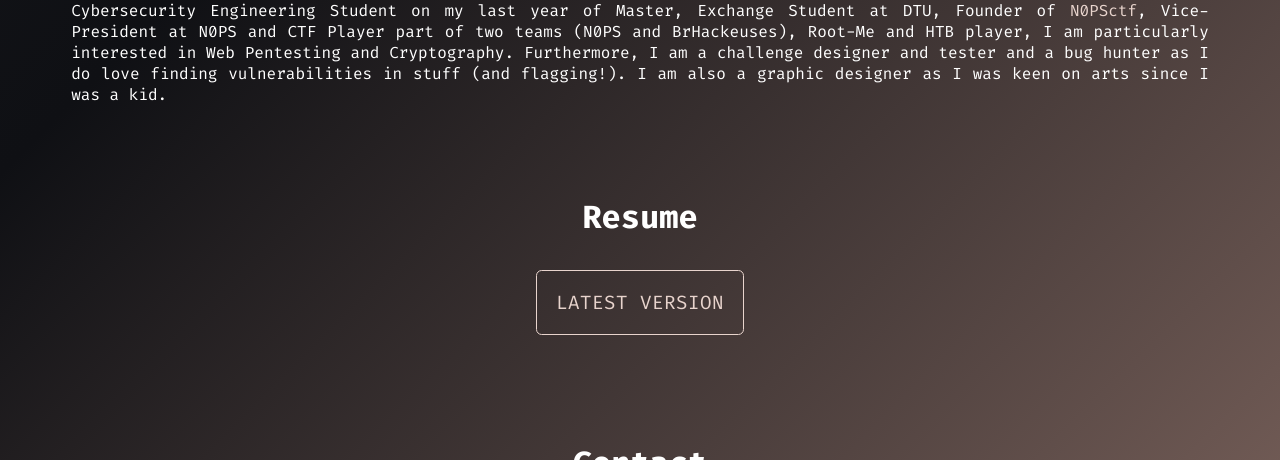
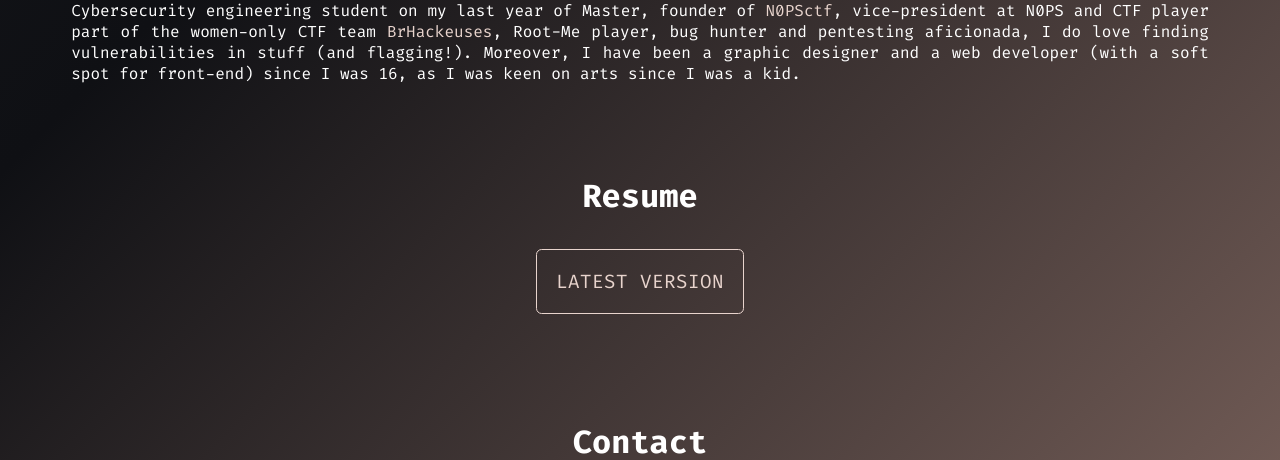
Before and after one commit to maleksfaxi/maleksfaxi.github.io, a plain HTML site: page index.html in a window 1280 px wide. Shown: the part 640-1100 px from the top of the page. Drawn offline with Linux system fonts and the light colour scheme.

Commit message:
update website

```diff
--- a/index.html
+++ b/index.html
@@ -51,8 +51,8 @@
     <div>
       <h1>About Me</h1>
         <p>
-          Cybersecurity Engineering Student on my last year of Master, Exchange Student at DTU, Founder of <a href="www.nops.re">N0PSctf</a>, Vice-President at N0PS and CTF Player part of two teams (N0PS and BrHackeuses), Root-Me and HTB player,
-          I am particularly interested in Web Pentesting and Cryptography. Furthermore, I am a challenge designer and tester and a bug hunter as I do love finding vulnerabilities in stuff (and flagging!). I am also a graphic designer as I was keen on arts since I was a kid.
+          Cybersecurity engineering student on my last year of Master, founder of <a href="www.nops.re">N0PSctf</a>, vice-president at N0PS and CTF player part of the women-only CTF team <a href="brhackeuses.com">BrHackeuses</a>, Root-Me player, bug hunter and pentesting aficionada, I do love finding vulnerabilities in stuff (and flagging!).
+Moreover, I have been a graphic designer and a web developer (with a soft spot for front-end) since I was 16, as I was keen on arts since I was a kid.
         </p>
     </div>
 
```
